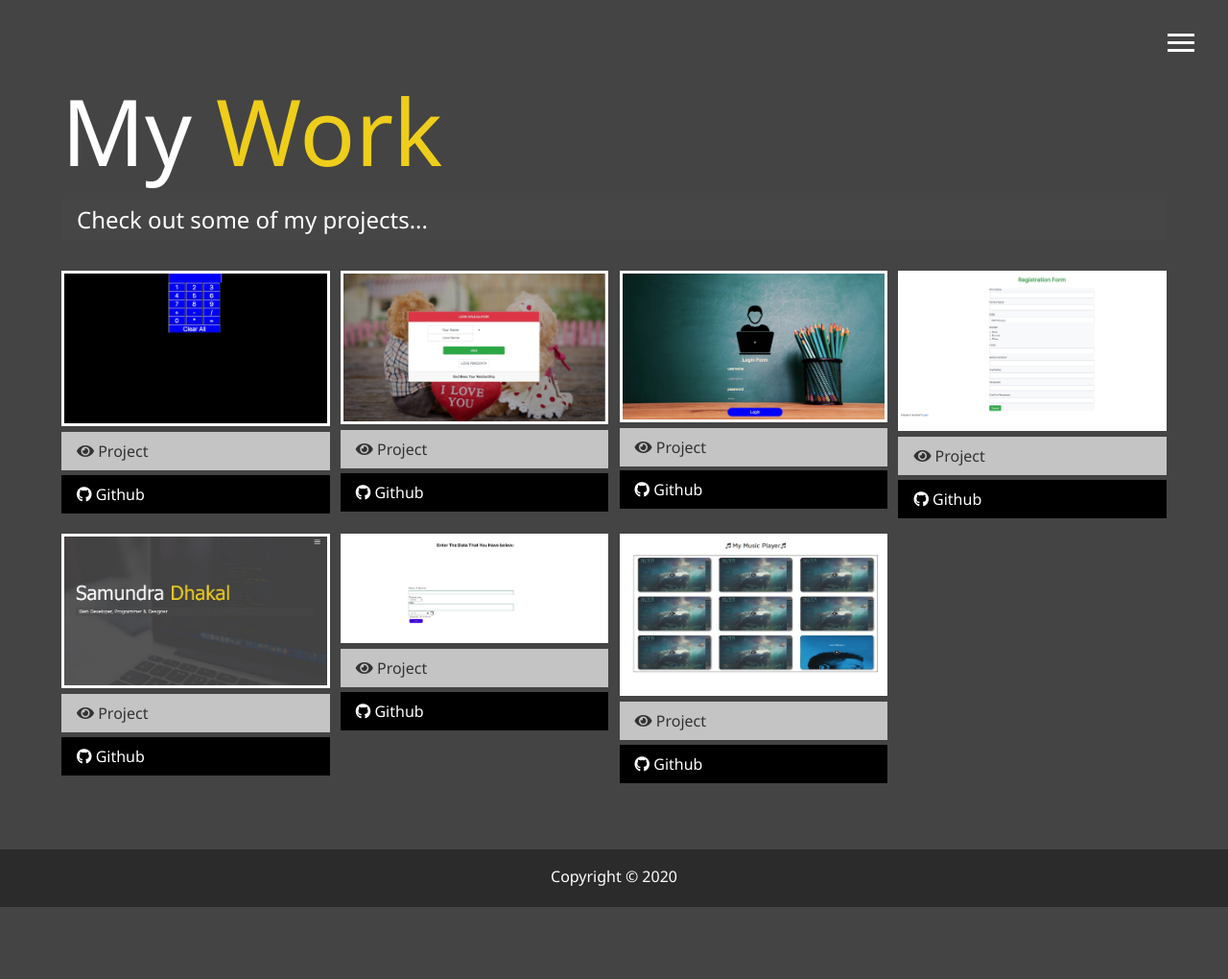
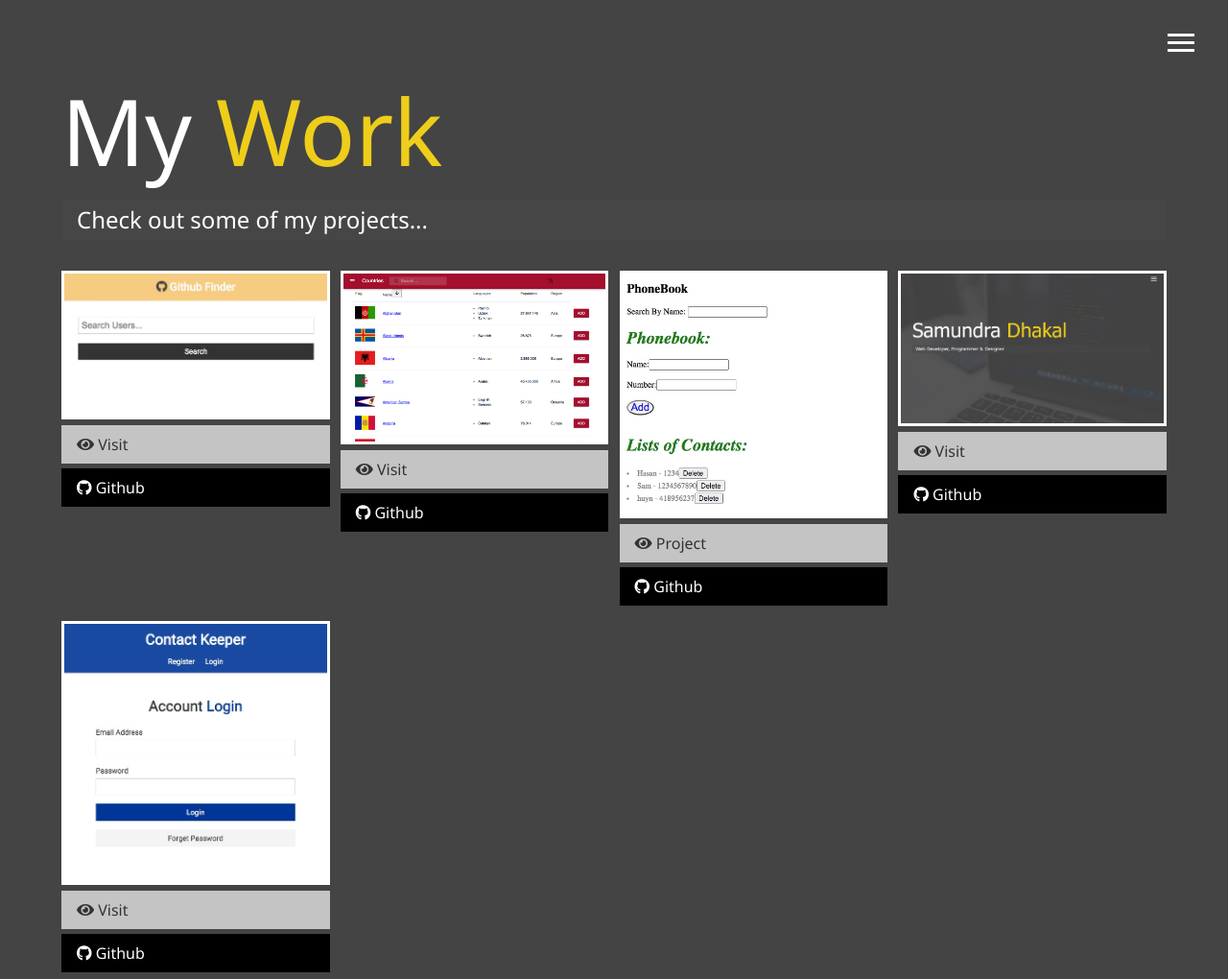
Before and after one commit to dhakalsamundra/webportfolio, a website: page dist/work.html in a window 1280 px wide. Shown: the top 1020 px of the page at 96% size. Before the commit the page ends 945 px from the top, so only its background shows below. Drawn offline with Linux system fonts and the light colour scheme.

Commit message:
add certificate

```diff
--- a/dist/work.html
+++ b/dist/work.html
@@ -48,6 +48,11 @@
               How To Reach Me
             </a>
           </li>
+          <li class="nav-item">
+            <a href="certificate.html" class="nav-link">
+              certificate
+            </a>
+          </li>
         </ul>
       </nav>
     </header>
@@ -63,11 +68,11 @@
       <div class="projects">
         <div class="item">
           <a href="#!">
-            <img src="img/projects/project1.jpg" alt="Project" />
+            <img src="img/projects/github.jpeg" alt="Project" />
           </a>
-          <a href="#" class="btn-light"> <i class="fas fa-eye"></i> Project </a>
+          <a href="https://findergithub-user.netlify.app/" class="btn-light"> <i class="fas fa-eye"></i> Visit </a>
           <a
-            href="https://github.com/dhakalsamundra/Calculator"
+            href="https://github.com/dhakalsamundra/Github-Finder"
             class="btn-dark"
           >
             <i class="fab fa-github"></i> Github
@@ -75,11 +80,11 @@
         </div>
         <div class="item">
           <a href="#!">
-            <img src="img/projects/project2.jpg" alt="Project" />
+            <img src="img/projects/nation.jpeg" alt="Project" />
           </a>
-          <a href="#" class="btn-light"> <i class="fas fa-eye"></i> Project </a>
+          <a href="https://nation-data.netlify.app/" class="btn-light"> <i class="fas fa-eye"></i> Visit </a>
           <a
-            href="https://github.com/dhakalsamundra/Practise_One"
+            href="https://github.com/dhakalsamundra/Countries-Api"
             class="btn-dark"
           >
             <i class="fab fa-github"></i> Github
@@ -87,11 +92,11 @@
         </div>
         <div class="item">
           <a href="#!">
-            <img src="img/projects/project3.jpg" alt="Project" />
+            <img src="img/projects/phoneBook.jpeg" alt="Project" />
           </a>
-          <a href="#" class="btn-light"> <i class="fas fa-eye"></i> Project </a>
+          <a href="https://contactentry.herokuapp.com/" class="btn-light"> <i class="fas fa-eye"></i> Project </a>
           <a
-            href="https://github.com/dhakalsamundra/Signin-Login-Form"
+            href="https://github.com/dhakalsamundra/phonebook"
             class="btn-dark"
           >
             <i class="fab fa-github"></i> Github
@@ -99,44 +104,19 @@
         </div>
         <div class="item">
           <a href="#!">
-            <img src="img/projects/project4.jpg" alt="Project" />
+            <img src="img/projects/portfolio.jpeg" alt="Project" />
           </a>
-          <a href="#" class="btn-light"> <i class="fas fa-eye"></i> Project </a>
-          <a href="https://github.com/dhakalsamundra/login" class="btn-dark">
+          <a href="https://dhakalsamundra.github.io/webportfolio/" class="btn-light"> <i class="fas fa-eye"></i> Visit </a>
+          <a href="https://github.com/dhakalsamundra/webportfolio" class="btn-dark">
             <i class="fab fa-github"></i> Github
           </a>
         </div>
         <div class="item">
           <a href="#!">
-            <img src="img/projects/project5.jpeg" alt="Project" />
+            <img src="img/projects/contact.jpeg" alt="Project" />
           </a>
-          <a href="#" class="btn-light"> <i class="fas fa-eye"></i> Project </a>
-          <a href="https://dhakalsamundra.github.io/webportfolio/" class="btn-dark">
-            <i class="fab fa-github" href=""></i> Github
-          </a>
-        </div>
-        <div class="item">
-          <a href="#!">
-            <img src="img/projects/project6.jpg" alt="Project" />
-          </a>
-          <a href="#" class="btn-light"> <i class="fas fa-eye"></i> Project </a>
-          <a
-            href="https://github.com/dhakalsamundra/Birdreact"
-            class="btn-dark"
-          >
-            <i class="fab fa-github"></i>
-            Github
-          </a>
-        </div>
-        <div class="item">
-          <a href="#!">
-            <img src="img/projects/project7.jpg" alt="Project" />
-          </a>
-          <a href="#" class="btn-light"> <i class="fas fa-eye"></i> Project </a>
-          <a
-            href="https://github.com/dhakalsamundra/music-player"
-            class="btn-dark"
-          >
+          <a href="#!" class="btn-light"> <i class="fas fa-eye"></i> Visit </a>
+          <a href="https://github.com/dhakalsamundra/Contact-Api" class="btn-dark">
             <i class="fab fa-github"></i> Github
           </a>
         </div>
```
Also changed, not shown: dist/index.html (+5 -0 lines).
